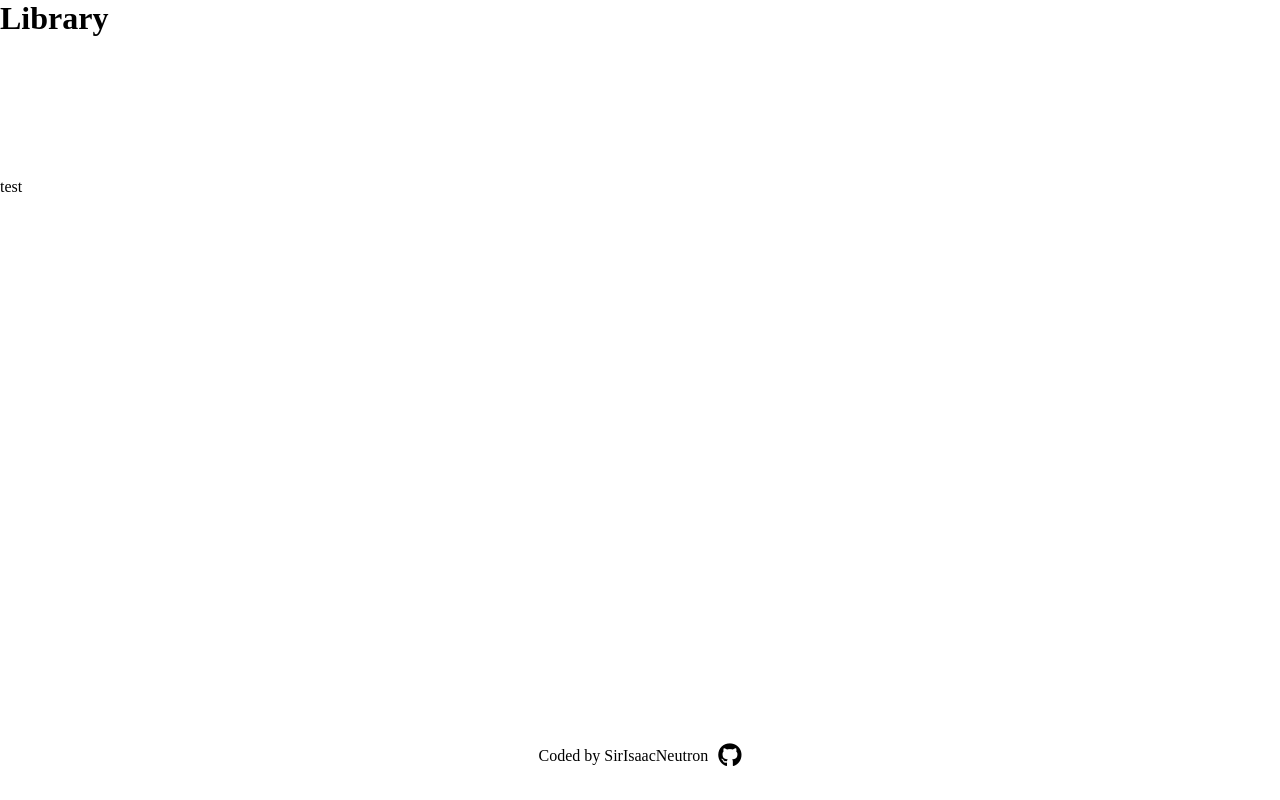
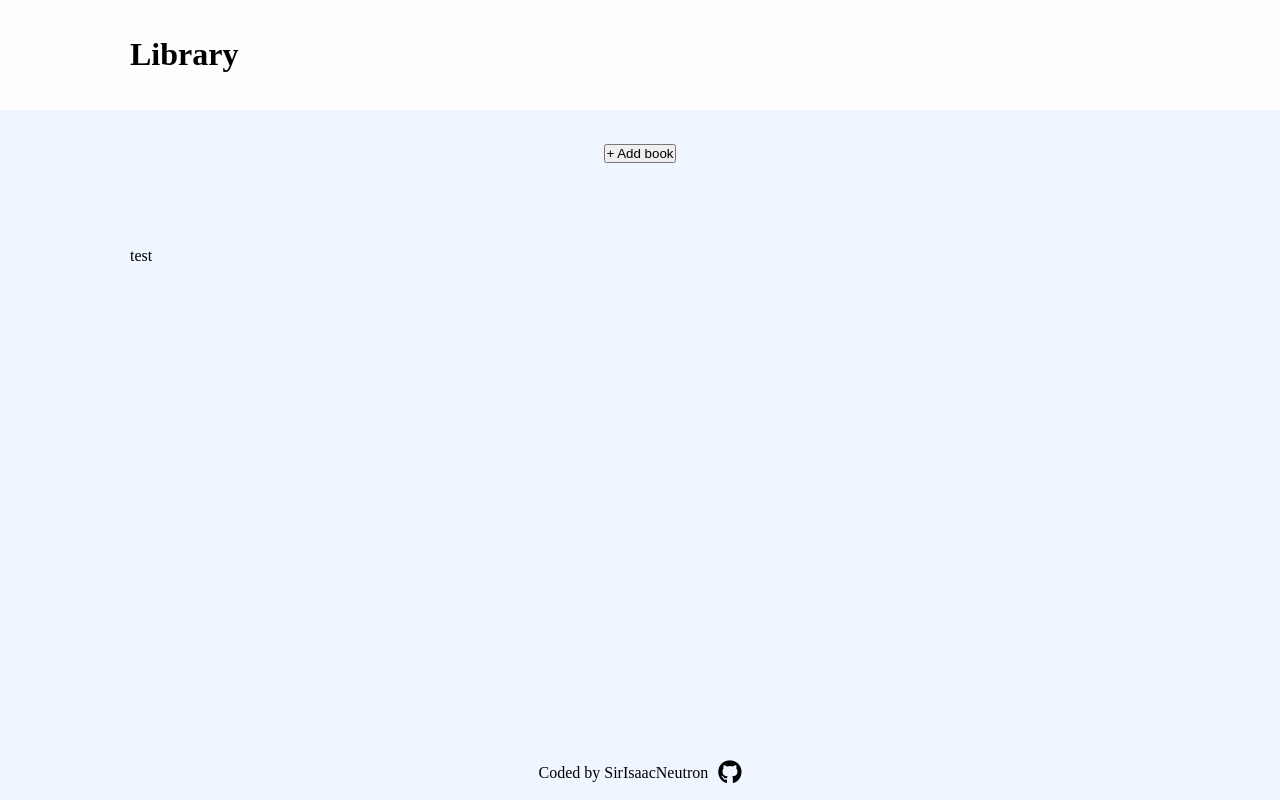
Before and after one commit to SirIsaacNeutron/library, a website: page index.html in a window 1280 px wide. Drawn offline with Linux system fonts and the light colour scheme.

Commit message:
Add header margin

```diff
--- a/index.html
+++ b/index.html
@@ -12,6 +12,9 @@
         <header>
             <h1>Library</h1>
         </header>
+        <div class="button-area">
+            <button>+ Add book</button>
+        </div>
         <main>
             <p>test</p>
         </main>
--- a/styles.css
+++ b/styles.css
@@ -1,3 +1,9 @@
+:root {
+    --main-bg-color: #eff6ff;
+    --header-bg-color: #fffdfd;
+    --header-icon-margin: 130px;
+}
+
 * {
     padding: 0;
     margin: 0;
@@ -5,9 +11,41 @@
 
 body {
     display: grid;
-    grid-template-rows: 1fr 3fr 0.5fr;
+    grid-template-rows: 1fr 0.8fr 5fr 0.5fr;
 
     min-height: 100vh;
+}
+
+main,
+footer {
+    background-color: var(--main-bg-color);
+}
+
+/* Header */
+
+header {
+    background-color: var(--header-bg-color);
+    display: flex;
+    align-items: center;
+}
+
+header h1 {
+    margin-left: var(--header-icon-margin);
+}
+
+/* Main */
+
+.button-area {
+    background-color: var(--main-bg-color);
+    display: flex;
+    align-items: center;
+    justify-content: center;
+}
+
+main {
+    display: grid;
+    grid-template-columns: repeat(auto-fit, minmax(300px, 1fr));
+    padding: 50px var(--header-icon-margin) 10px;
 }
 
 /* Footer */
```
